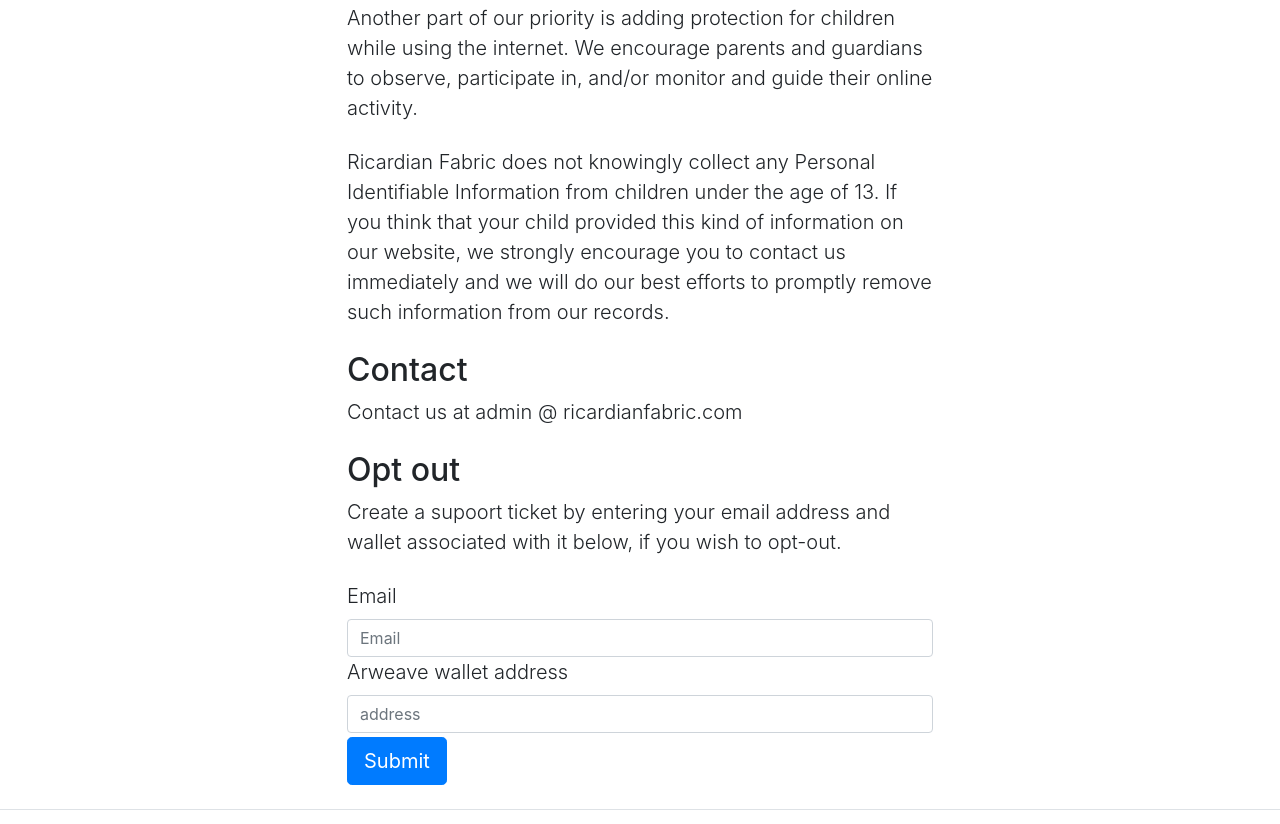
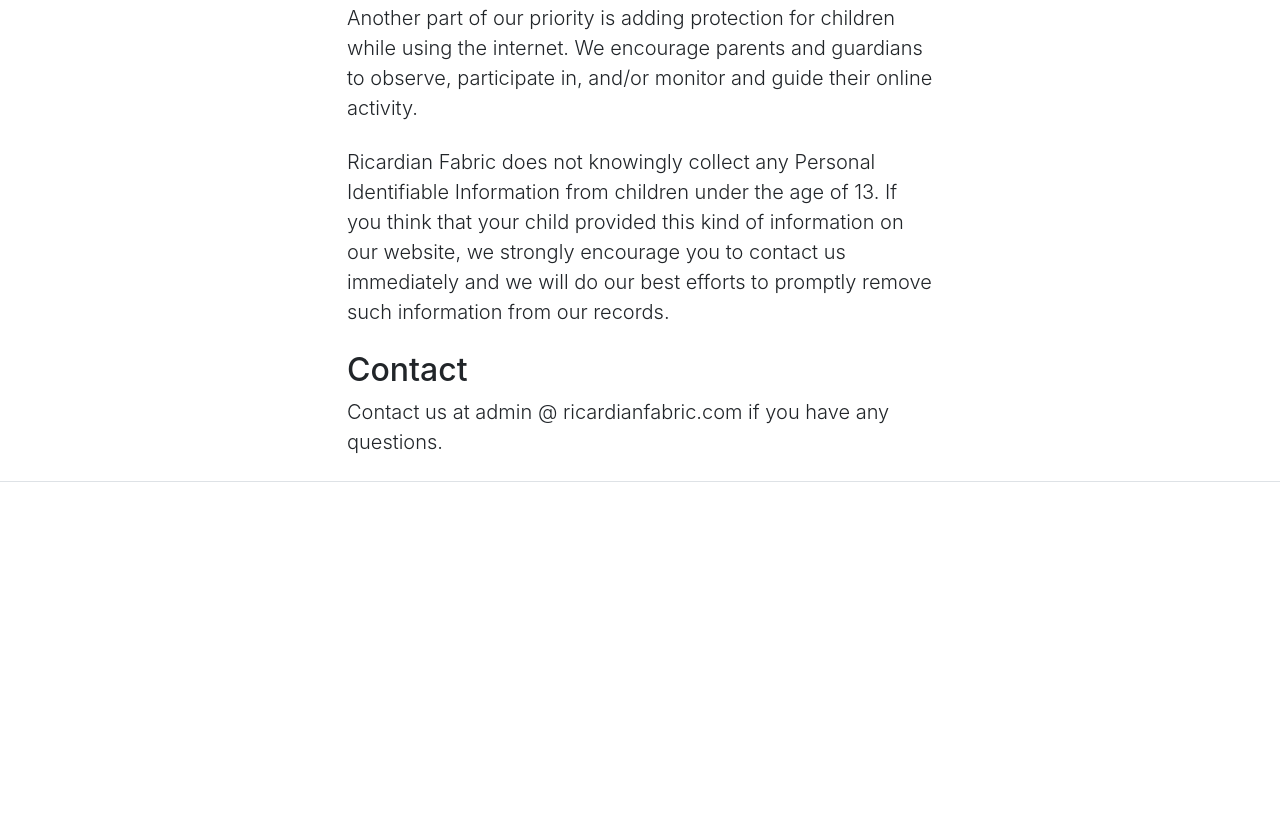
Before and after one commit to StrawberryChocolateFudge/RF-Landingpage, a website built with Parcel: page privacyPolicy.html in a window 1280 px wide. Shown: the part 4732-5556 px from the top of the page. After the commit the page ends 5262 px from the top, so only its background shows below. Built offline with nearby package versions, Linux system fonts and the light colour scheme.

Commit message:
removed contact form

```diff
--- a/privacyPolicy.html
+++ b/privacyPolicy.html
@@ -212,43 +212,7 @@
         </p>
 
         <h2>Contact</h2>
-        <p class="lead mb-4">Contact us at admin @ ricardianfabric.com</p>
-        <h2>Opt out</h2>
-        <p class="lead mb-4">
-          Create a supoort ticket by entering your email address and wallet
-          associated with it below, if you wish to opt-out.
-        </p>
-
-        <form
-          class="mb-4 lead"
-          method="POST"
-          action="http://localhost:5000/api/optout"
-        >
-          <label for="email" class="form-label">Email</label>
-          <input
-            type="email"
-            class="form-control"
-            id="email"
-            name="email"
-            placeholder="Email"
-            required
-          />
-          <div class="invalid-feedback">Email</div>
-          <label for="email" class="form-label">Arweave wallet address</label>
-
-          <input
-            type="text"
-            class="form-control"
-            id="walletAddress"
-            name="walletAddress"
-            placeholder="address"
-            required
-          />
-          <div class="invalid-feedback">Address</div>
-          <button class="w-10 btn btn-primary btn-lg mt-1" type="submit">
-            Submit
-          </button>
-        </form>
+        <p class="lead mb-4">Contact us at admin @ ricardianfabric.com if you have any questions.</p>
       </div>
     </div>
   </body>
```
